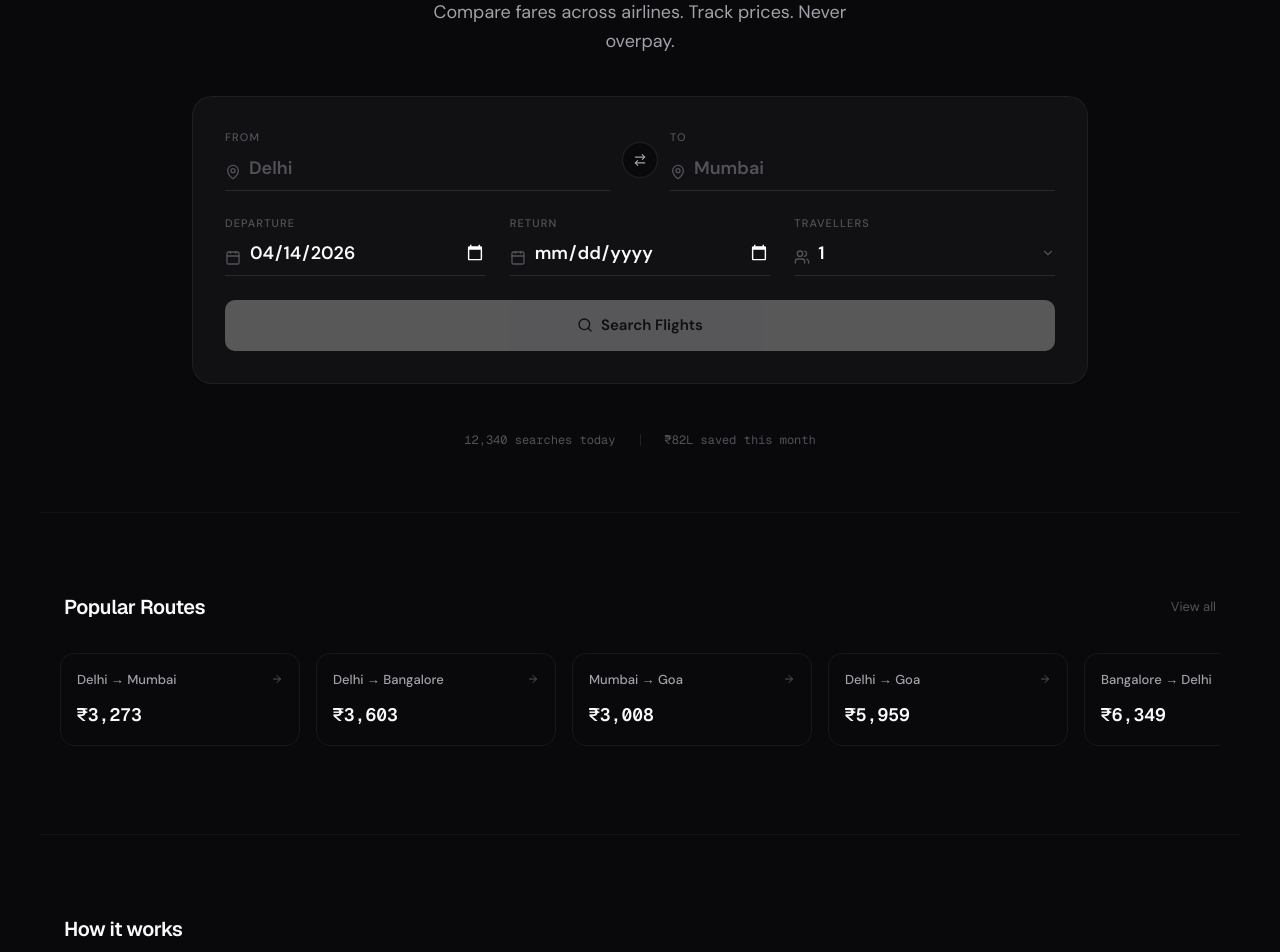
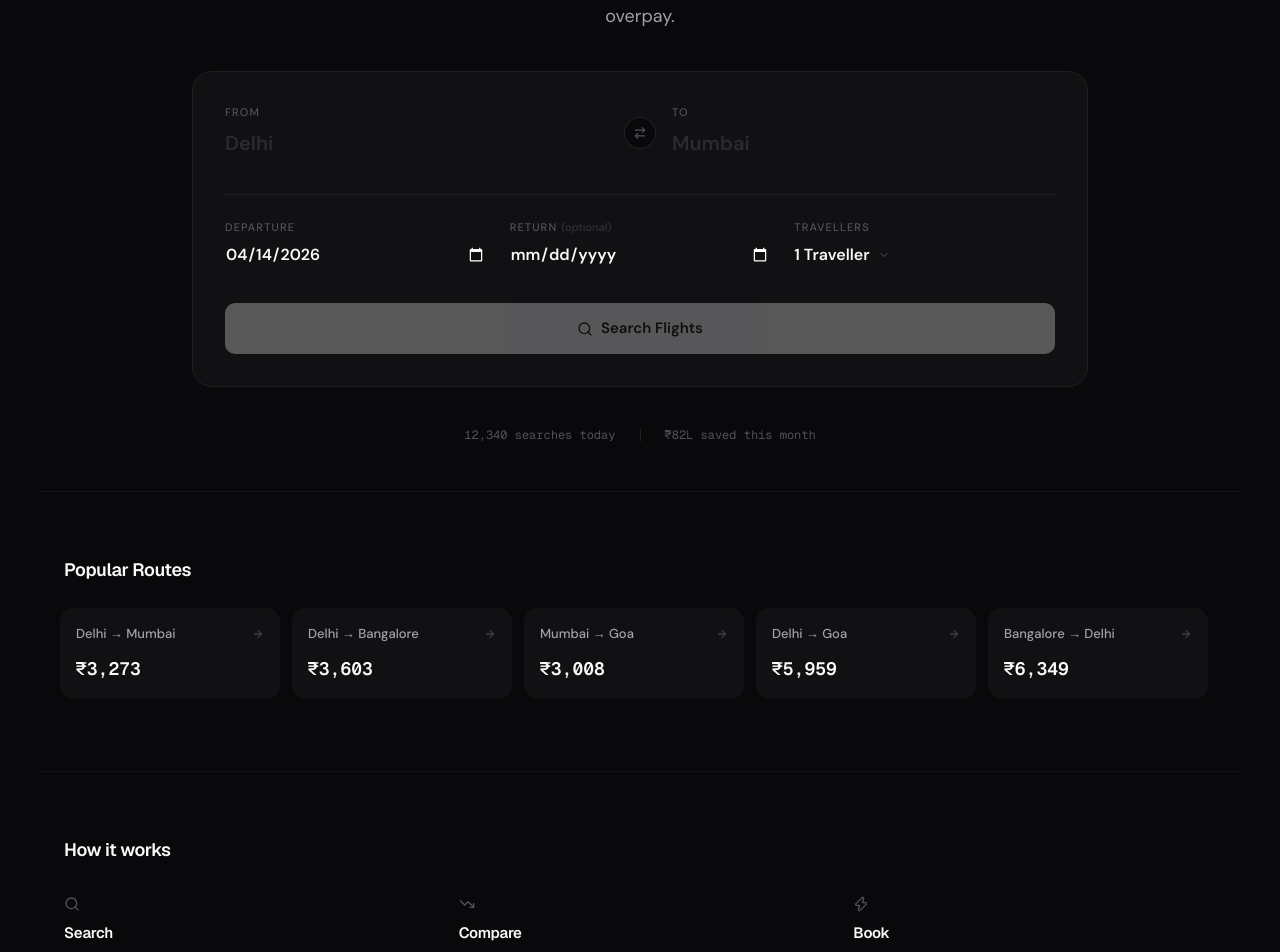
Before and after one commit to 0x8e8fb-p/AirBook, a Next.js app: page / in a window 1280 px wide. Shown: the part 300-1252 px from the top of the page. Built offline with nearby package versions, Linux system fonts and the light colour scheme.

Commit message:
refactor: redesign search form with ghost-style inputs, enhanced focus states, and improved passenger selection logic

```diff
--- a/src/app/page.tsx
+++ b/src/app/page.tsx
@@ -8,14 +8,14 @@ import { searchAirports } from "@/lib/airports";
 import type { Airport } from "@/lib/types";
 import { POPULAR_ROUTES, formatPrice } from "@/lib/constants";
 import {
-  ArrowRightLeft, Calendar, Users, ChevronDown,
-  Search, ArrowRight, MapPin, TrendingDown, Shield, Zap, Plane,
+  ArrowRightLeft, Calendar, Users, ChevronDown, X,
+  Search, ArrowRight, TrendingDown, Shield, Zap, Plane,
 } from "lucide-react";
 
 import { Footer } from "@/components/layout/Footer";
 
 /* ================================================================
-   AIRPORT INPUT
+   AIRPORT INPUT — borderless, ghost-style
    ================================================================ */
 function AirportInput({
   id, label, value, onChange, placeholder,
@@ -26,8 +26,9 @@ function AirportInput({
   const [suggestions, setSuggestions] = useState<Airport[]>([]);
   const [isOpen, setIsOpen] = useState(false);
   const [displayValue, setDisplayValue] = useState("");
+  const [isFocused, setIsFocused] = useState(false);
   const inputRef = useRef<HTMLInputElement>(null);
-  const dropdownRef = useRef<HTMLDivElement>(null);
+  const wrapperRef = useRef<HTMLDivElement>(null);
 
   useEffect(() => {
     if (value) {
@@ -57,55 +58,54 @@ function AirportInput({
 
   useEffect(() => {
     function handleClickOutside(e: MouseEvent) {
-      if (
-        dropdownRef.current && !dropdownRef.current.contains(e.target as Node) &&
-        inputRef.current && !inputRef.current.contains(e.target as Node)
-      ) { setIsOpen(false); }
+      if (wrapperRef.current && !wrapperRef.current.contains(e.target as Node)) {
+        setIsOpen(false);
+      }
     }
     document.addEventListener("mousedown", handleClickOutside);
     return () => document.removeEventListener("mousedown", handleClickOutside);
   }, []);
 
   return (
-    <div className="relative flex-1">
-      <label htmlFor={id} className="block text-[11px] font-medium text-[var(--text-muted)] mb-2 uppercase tracking-widest">
+    <div ref={wrapperRef} className="relative flex-1">
+      <label htmlFor={id} className="block text-[11px] font-medium text-[var(--text-muted)] mb-1 uppercase tracking-widest">
         {label}
       </label>
-      <div className="relative">
-        <MapPin className="absolute left-0 top-1/2 -translate-y-1/2 w-4 h-4 text-[var(--text-muted)]" />
       <input
         ref={inputRef}
         id={id}
         type="text"
         value={displayValue}
         onChange={(e) => handleSearch(e.target.value)}
-          onFocus={() => { setDisplayValue(""); if (suggestions.length > 0) setIsOpen(true); }}
+        onFocus={() => { setIsFocused(true); setDisplayValue(""); if (suggestions.length > 0) setIsOpen(true); }}
+        onBlur={() => setIsFocused(false)}
         placeholder={placeholder}
-          className="w-full bg-transparent border-b border-[var(--border-strong)] pb-2 pl-6 text-lg font-semibold focus:outline-none focus:border-[var(--text-secondary)] transition-colors placeholder:text-[var(--text-muted)] truncate"
+        className="w-full bg-transparent border-none outline-none text-xl font-semibold placeholder:text-[var(--text-muted)]/40 truncate py-1 caret-[var(--text-secondary)]"
         autoComplete="off"
       />
-      </div>
+      {/* Subtle underline that fades in on focus */}
+      <div className={`h-px transition-all duration-300 ${isFocused ? "bg-[var(--text-secondary)] opacity-100" : "bg-transparent opacity-0"}`} />
 
       <AnimatePresence>
         {isOpen && suggestions.length > 0 && (
           <motion.div
-            ref={dropdownRef}
-            initial={{ opacity: 0, y: -4 }}
+            initial={{ opacity: 0, y: 4 }}
             animate={{ opacity: 1, y: 0 }}
-            exit={{ opacity: 0, y: -4 }}
+            exit={{ opacity: 0, y: 4 }}
             transition={{ duration: 0.15 }}
-            className="absolute z-50 w-full mt-2 bg-[var(--bg-elevated)] border border-[var(--border-strong)] rounded-[var(--radius-lg)] shadow-[var(--shadow-lg)] overflow-hidden"
+            className="absolute z-50 w-full mt-3 bg-[var(--bg-elevated)] border border-[var(--border-strong)] rounded-[var(--radius-lg)] shadow-[var(--shadow-lg)] overflow-hidden"
           >
             {suggestions.map((airport) => (
               <button
                 key={airport.iata}
+                onMouseDown={(e) => e.preventDefault()}
                 onClick={() => handleSelect(airport)}
                 className="w-full text-left px-4 py-3 hover:bg-white/[0.04] transition-colors flex items-center gap-3 border-b border-[var(--border-muted)] last:border-0"
               >
-                <span className="text-xs font-mono font-semibold text-[var(--text-secondary)] w-8">{airport.iata}</span>
+                <span className="text-[11px] font-mono font-semibold text-[var(--text-muted)] w-8">{airport.iata}</span>
                 <div className="flex-1 min-w-0">
                   <div className="text-sm font-medium truncate">{airport.city}</div>
-                  <div className="text-xs text-[var(--text-muted)] truncate">{airport.name}</div>
+                  <div className="text-[11px] text-[var(--text-muted)] truncate">{airport.name}</div>
                 </div>
               </button>
             ))}
@@ -130,6 +130,16 @@ function SearchPanel() {
 
   useEffect(() => { setSearching(false); }, [setSearching]);
   const [showPassengers, setShowPassengers] = useState(false);
+  const passRef = useRef<HTMLDivElement>(null);
+
+  // Close passengers on outside click
+  useEffect(() => {
+    function handleClick(e: MouseEvent) {
+      if (passRef.current && !passRef.current.contains(e.target as Node)) setShowPassengers(false);
+    }
+    document.addEventListener("mousedown", handleClick);
+    return () => document.removeEventListener("mousedown", handleClick);
+  }, []);
 
   const handleSearch = () => {
     if (!origin || !destination || !departureDate) return;
@@ -143,73 +153,113 @@ function SearchPanel() {
     router.push(`/search?${params.toString()}`);
   };
 
+  const totalTravellers = adults + childCount + infants;
+
   return (
     <div className="bg-[var(--bg-subtle)] border border-[var(--border-default)] rounded-[var(--radius-xl)] p-6 md:p-8 w-full max-w-4xl mx-auto">
-      {/* Origin / Destination */}
-      <div className="flex flex-col md:flex-row items-stretch gap-6 mb-6 relative">
+      {/* Origin / Destination — side by side, no borders */}
+      <div className="flex flex-col md:flex-row items-stretch gap-4 md:gap-0 mb-8 relative">
         <AirportInput id="origin" label="From" value={origin} onChange={setOrigin} placeholder="Delhi" />
 
-        <div className="flex items-center justify-center -my-3 md:-mx-3 md:my-0 z-10">
+        <div className="flex items-center justify-center md:px-4 z-10">
           <button
             onClick={swapAirports}
-            className="w-9 h-9 rounded-full border border-[var(--border-strong)] bg-[var(--bg-base)] flex items-center justify-center shrink-0 hover:bg-[var(--bg-elevated)] transition-colors"
+            className="w-8 h-8 rounded-full border border-[var(--border-strong)] bg-[var(--bg-base)] flex items-center justify-center shrink-0 hover:bg-[var(--bg-elevated)] transition-colors active:scale-95"
+            aria-label="Swap airports"
           >
-            <ArrowRightLeft className="w-3.5 h-3.5 text-[var(--text-secondary)]" />
+            <ArrowRightLeft className="w-3.5 h-3.5 text-[var(--text-muted)]" />
           </button>
         </div>
 
         <AirportInput id="destination" label="To" value={destination} onChange={setDestination} placeholder="Mumbai" />
       </div>
 
-      {/* Date + Passengers */}
-      <div className="flex flex-col md:flex-row gap-6 mb-6">
-        <div className="flex-1">
-          <label htmlFor="dep-date" className="block text-[11px] font-medium text-[var(--text-muted)] mb-2 uppercase tracking-widest">Departure</label>
+      {/* Divider */}
+      <div className="h-px bg-[var(--border-default)] mb-6" />
+
+      {/* Date + Passengers — ghost inputs */}
+      <div className="grid grid-cols-1 sm:grid-cols-3 gap-6 mb-8">
+        {/* Departure */}
+        <div>
+          <label htmlFor="dep-date" className="block text-[11px] font-medium text-[var(--text-muted)] mb-1 uppercase tracking-widest">
+            Departure
+          </label>
           <div className="relative">
-            <Calendar className="absolute left-0 top-1/2 -translate-y-1/2 w-4 h-4 text-[var(--text-muted)]" />
-            <input id="dep-date" type="date" value={departureDate} onChange={(e) => setDepartureDate(e.target.value)} min={new Date().toISOString().split("T")[0]} className="w-full bg-transparent border-b border-[var(--border-strong)] pb-2 pl-6 text-lg font-semibold focus:outline-none focus:border-[var(--text-secondary)] transition-colors [color-scheme:dark]" />
+            <input
+              id="dep-date"
+              type="date"
+              value={departureDate}
+              onChange={(e) => setDepartureDate(e.target.value)}
+              min={new Date().toISOString().split("T")[0]}
+              className="w-full bg-transparent border-none outline-none text-base font-semibold py-1 [color-scheme:dark] cursor-pointer"
+            />
           </div>
         </div>
 
-        <div className="flex-1">
-          <label htmlFor="ret-date" className="block text-[11px] font-medium text-[var(--text-muted)] mb-2 uppercase tracking-widest">Return</label>
-          <div className="relative">
-            <Calendar className="absolute left-0 top-1/2 -translate-y-1/2 w-4 h-4 text-[var(--text-muted)]" />
-            <input id="ret-date" type="date" value={returnDate} onChange={(e) => setReturnDate(e.target.value)} min={departureDate} className="w-full bg-transparent border-b border-[var(--border-strong)] pb-2 pl-6 text-lg font-semibold focus:outline-none focus:border-[var(--text-secondary)] transition-colors placeholder:text-[var(--text-muted)] [color-scheme:dark]" />
+        {/* Return — with clear button */}
+        <div>
+          <label htmlFor="ret-date" className="block text-[11px] font-medium text-[var(--text-muted)] mb-1 uppercase tracking-widest">
+            Return
+            <span className="text-[var(--text-muted)]/50 ml-1 normal-case tracking-normal">(optional)</span>
+          </label>
+          <div className="relative flex items-center">
+            <input
+              id="ret-date"
+              type="date"
+              value={returnDate}
+              onChange={(e) => setReturnDate(e.target.value)}
+              min={departureDate || new Date().toISOString().split("T")[0]}
+              className="w-full bg-transparent border-none outline-none text-base font-semibold py-1 [color-scheme:dark] cursor-pointer"
+            />
+            {returnDate && (
+              <button
+                onClick={() => setReturnDate("")}
+                className="absolute right-0 top-1/2 -translate-y-1/2 w-6 h-6 flex items-center justify-center rounded-full hover:bg-white/[0.06] transition-colors"
+                aria-label="Clear return date"
+                type="button"
+              >
+                <X className="w-3 h-3 text-[var(--text-muted)]" />
+              </button>
+            )}
           </div>
         </div>
 
         {/* Passengers */}
-        <div className="relative flex-1">
-          <label className="block text-[11px] font-medium text-[var(--text-muted)] mb-2 uppercase tracking-widest">Travellers</label>
-          <button onClick={() => setShowPassengers(!showPassengers)} className="w-full bg-transparent border-b border-[var(--border-strong)] pb-2 pl-6 text-lg font-semibold focus:outline-none transition-colors text-left flex items-center justify-between relative">
-            <Users className="absolute left-0 top-1/2 -translate-y-1/2 w-4 h-4 text-[var(--text-muted)]" />
-            <span>{adults + childCount + infants}</span>
-            <ChevronDown className={`w-3.5 h-3.5 text-[var(--text-muted)] transition-transform ${showPassengers ? "rotate-180" : ""}`} />
+        <div ref={passRef} className="relative">
+          <label className="block text-[11px] font-medium text-[var(--text-muted)] mb-1 uppercase tracking-widest">
+            Travellers
+          </label>
+          <button
+            onClick={() => setShowPassengers(!showPassengers)}
+            className="w-full bg-transparent border-none outline-none text-base font-semibold py-1 text-left flex items-center gap-2 cursor-pointer"
+          >
+            <span>{totalTravellers} {totalTravellers === 1 ? "Traveller" : "Travellers"}</span>
+            <ChevronDown className={`w-3 h-3 text-[var(--text-muted)] transition-transform duration-200 ${showPassengers ? "rotate-180" : ""}`} />
           </button>
 
           <AnimatePresence>
             {showPassengers && (
               <motion.div
-                initial={{ opacity: 0, y: -4 }}
+                initial={{ opacity: 0, y: 4 }}
                 animate={{ opacity: 1, y: 0 }}
-                exit={{ opacity: 0, y: -4 }}
-                className="absolute z-50 right-0 left-0 top-full mt-2 bg-[var(--bg-elevated)] border border-[var(--border-strong)] rounded-[var(--radius-lg)] p-4 shadow-[var(--shadow-lg)]"
+                exit={{ opacity: 0, y: 4 }}
+                transition={{ duration: 0.15 }}
+                className="absolute z-50 right-0 left-0 top-full mt-2 bg-[var(--bg-elevated)] border border-[var(--border-strong)] rounded-[var(--radius-lg)] p-3 shadow-[var(--shadow-lg)]"
               >
                 {[
                   { label: "Adults", sub: "12+", val: adults, set: (v: number) => setPassengers(v, childCount, infants), min: 1, max: 9 },
-                  { label: "Children", sub: "2-11", val: childCount, set: (v: number) => setPassengers(adults, v, infants), min: 0, max: 8 },
-                  { label: "Infants", sub: "<2", val: infants, set: (v: number) => setPassengers(adults, childCount, v), min: 0, max: adults },
+                  { label: "Children", sub: "2–11", val: childCount, set: (v: number) => setPassengers(adults, v, infants), min: 0, max: 8 },
+                  { label: "Infants", sub: "Under 2", val: infants, set: (v: number) => setPassengers(adults, childCount, v), min: 0, max: adults },
                 ].map(({ label, sub, val, set, min, max }) => (
                   <div key={label} className="flex items-center justify-between py-2.5 border-b border-[var(--border-muted)] last:border-0">
                     <div>
                       <div className="text-sm font-medium">{label}</div>
-                      <div className="text-xs text-[var(--text-muted)]">{sub}</div>
+                      <div className="text-[11px] text-[var(--text-muted)]">{sub}</div>
                     </div>
-                    <div className="flex items-center gap-3">
-                      <button onClick={() => val > min && set(val - 1)} disabled={val <= min} className="w-7 h-7 rounded-[var(--radius-sm)] border border-[var(--border-strong)] flex items-center justify-center disabled:opacity-20 text-sm hover:bg-white/[0.04]">−</button>
+                    <div className="flex items-center gap-2.5">
+                      <button onClick={() => val > min && set(val - 1)} disabled={val <= min} className="w-7 h-7 rounded-full border border-[var(--border-strong)] flex items-center justify-center disabled:opacity-20 text-xs hover:bg-white/[0.04] transition-colors">−</button>
                       <span className="w-4 text-center font-mono text-sm">{val}</span>
-                      <button onClick={() => val < max && set(val + 1)} disabled={val >= max} className="w-7 h-7 rounded-[var(--radius-sm)] border border-[var(--border-strong)] flex items-center justify-center disabled:opacity-20 text-sm hover:bg-white/[0.04]">+</button>
+                      <button onClick={() => val < max && set(val + 1)} disabled={val >= max} className="w-7 h-7 rounded-full border border-[var(--border-strong)] flex items-center justify-center disabled:opacity-20 text-xs hover:bg-white/[0.04] transition-colors">+</button>
                     </div>
                   </div>
                 ))}
@@ -223,7 +273,7 @@ function SearchPanel() {
       <button
         onClick={handleSearch}
         disabled={!origin || !destination || !departureDate || isSearching}
-        className="w-full py-3.5 bg-[var(--accent-cta)] text-[var(--text-inverse)] font-semibold rounded-[var(--radius-md)] hover:opacity-90 disabled:opacity-30 transition-opacity flex items-center justify-center gap-2 text-[15px]"
+        className="w-full py-3.5 bg-[var(--accent-cta)] text-[var(--text-inverse)] font-semibold rounded-[var(--radius-md)] hover:opacity-90 disabled:opacity-30 transition-opacity flex items-center justify-center gap-2 text-[15px] active:scale-[0.99]"
       >
         {isSearching ? (
           <><svg className="animate-spin h-4 w-4" fill="none" viewBox="0 0 24 24"><circle className="opacity-25" cx="12" cy="12" r="10" stroke="currentColor" strokeWidth="4" /><path className="opacity-75" fill="currentColor" d="M4 12a8 8 0 018-8V0C5.373 0 0 5.373 0 12h4z" /></svg>Searching...</>
@@ -247,10 +297,10 @@ function RouteCard({ route }: { route: typeof POPULAR_ROUTES[number] }) {
   const price = 2800 + Math.abs(hash % 4000);
 
   return (
-    <div className="min-w-[240px] snap-start border border-[var(--border-default)] rounded-[var(--radius-lg)] p-4 hover:border-[var(--border-strong)] transition-colors group">
+    <div className="min-w-[220px] snap-start rounded-[var(--radius-lg)] p-4 bg-[var(--bg-subtle)] hover:bg-[var(--bg-elevated)] transition-colors group cursor-pointer">
       <div className="flex items-center justify-between mb-3">
         <span className="text-[13px] font-medium text-[var(--text-secondary)]">{route.label}</span>
-        <ArrowRight className="w-3 h-3 text-[var(--text-muted)] group-hover:text-[var(--text-secondary)] transition-colors" />
+        <ArrowRight className="w-3 h-3 text-[var(--text-muted)] group-hover:translate-x-0.5 transition-transform" />
       </div>
       <span className="font-mono-price text-lg font-semibold">{formatPrice(price)}</span>
     </div>
@@ -264,14 +314,14 @@ export default function HomePage() {
   return (
     <div className="min-h-[100dvh]">
       {/* HERO */}
-      <section className="container-app pt-24 pb-16 flex flex-col items-center min-h-[85dvh] justify-center">
+      <section className="container-app pt-20 pb-12 flex flex-col items-center min-h-[80dvh] justify-center">
         <motion.div
           initial={{ opacity: 0, y: 16 }}
           animate={{ opacity: 1, y: 0 }}
           transition={{ duration: 0.6, ease: [0.16, 1, 0.3, 1] }}
           className="text-center mb-10"
         >
-          <h1 className="text-4xl sm:text-5xl lg:text-6xl font-bold leading-[1.08] tracking-tighter mb-4">
+          <h1 className="text-4xl sm:text-5xl lg:text-[3.5rem] font-bold leading-[1.08] tracking-tighter mb-4">
             Find the cheapest<br />flights, instantly.
           </h1>
           <p className="text-[var(--text-secondary)] text-base sm:text-lg max-w-md mx-auto leading-relaxed">
@@ -288,12 +338,11 @@ export default function HomePage() {
           <SearchPanel />
         </motion.div>
 
-        {/* Subtle stats */}
         <motion.div
           initial={{ opacity: 0 }}
           animate={{ opacity: 1 }}
           transition={{ delay: 0.5 }}
-          className="flex items-center gap-6 mt-12 text-[var(--text-muted)] text-xs font-mono"
+          className="flex items-center gap-6 mt-10 text-[var(--text-muted)] text-xs font-mono"
         >
           <span>12,340 searches today</span>
           <span className="w-px h-3 bg-[var(--border-strong)]" />
@@ -302,13 +351,12 @@ export default function HomePage() {
       </section>
 
       {/* POPULAR ROUTES */}
-      <section className="container-app py-20 border-t border-[var(--border-muted)]">
-        <div className="flex items-center justify-between mb-8">
-          <h2 className="text-xl font-semibold tracking-tight">Popular Routes</h2>
-          <button className="text-[13px] text-[var(--text-muted)] hover:text-[var(--text-secondary)] transition-colors">View all</button>
+      <section className="container-app py-16 border-t border-[var(--border-muted)]">
+        <div className="flex items-center justify-between mb-6">
+          <h2 className="text-lg font-semibold tracking-tight">Popular Routes</h2>
         </div>
 
-        <div className="flex gap-4 overflow-x-auto snap-x snap-mandatory pb-2 -mx-1 px-1">
+        <div className="flex gap-3 overflow-x-auto snap-x snap-mandatory pb-2 -mx-1 px-1 scrollbar-none">
           {POPULAR_ROUTES.slice(0, 6).map((route) => (
             <RouteCard key={route.label} route={route} />
           ))}
@@ -316,8 +364,8 @@ export default function HomePage() {
       </section>
 
       {/* HOW IT WORKS */}
-      <section className="container-app py-20 border-t border-[var(--border-muted)]">
-        <h2 className="text-xl font-semibold tracking-tight mb-10">How it works</h2>
+      <section className="container-app py-16 border-t border-[var(--border-muted)]">
+        <h2 className="text-lg font-semibold tracking-tight mb-8">How it works</h2>
 
         <div className="grid md:grid-cols-3 gap-8">
           {[
@@ -325,9 +373,9 @@ export default function HomePage() {
             { icon: TrendingDown, title: "Compare", desc: "See every option sorted by price, duration, or value." },
             { icon: Zap, title: "Book", desc: "Pick the best deal and book directly with the airline." },
           ].map((step) => (
-            <div key={step.title} className="space-y-3">
-              <step.icon className="w-5 h-5 text-[var(--text-muted)]" />
-              <h3 className="font-semibold">{step.title}</h3>
+            <div key={step.title} className="space-y-2.5">
+              <step.icon className="w-4 h-4 text-[var(--text-muted)]" />
+              <h3 className="font-semibold text-[15px]">{step.title}</h3>
               <p className="text-sm text-[var(--text-secondary)] leading-relaxed">{step.desc}</p>
             </div>
           ))}
@@ -335,16 +383,16 @@ export default function HomePage() {
       </section>
 
       {/* WHY */}
-      <section className="container-app py-20 border-t border-[var(--border-muted)]">
-        <div className="grid sm:grid-cols-2 lg:grid-cols-4 gap-6">
+      <section className="container-app py-16 border-t border-[var(--border-muted)]">
+        <div className="grid sm:grid-cols-2 lg:grid-cols-4 gap-4">
           {[
             { icon: Zap, title: "Real-time", desc: "Prices updated every 15 minutes." },
             { icon: Shield, title: "No hidden fees", desc: "What you see is what you pay." },
             { icon: TrendingDown, title: "Price history", desc: "Know if now is the right time to book." },
             { icon: Plane, title: "All airlines", desc: "IndiGo, Air India, SpiceJet, and more." },
           ].map((item) => (
-            <div key={item.title} className="p-5 rounded-[var(--radius-lg)] border border-[var(--border-default)] hover:border-[var(--border-strong)] transition-colors">
-              <item.icon className="w-4 h-4 text-[var(--text-muted)] mb-3" />
+            <div key={item.title} className="p-4 rounded-[var(--radius-lg)] bg-[var(--bg-subtle)] hover:bg-[var(--bg-elevated)] transition-colors">
+              <item.icon className="w-4 h-4 text-[var(--text-muted)] mb-2.5" />
               <h3 className="text-sm font-semibold mb-1">{item.title}</h3>
               <p className="text-xs text-[var(--text-secondary)] leading-relaxed">{item.desc}</p>
             </div>
```
Lines whose indentation alone changed are shown as unchanged.
